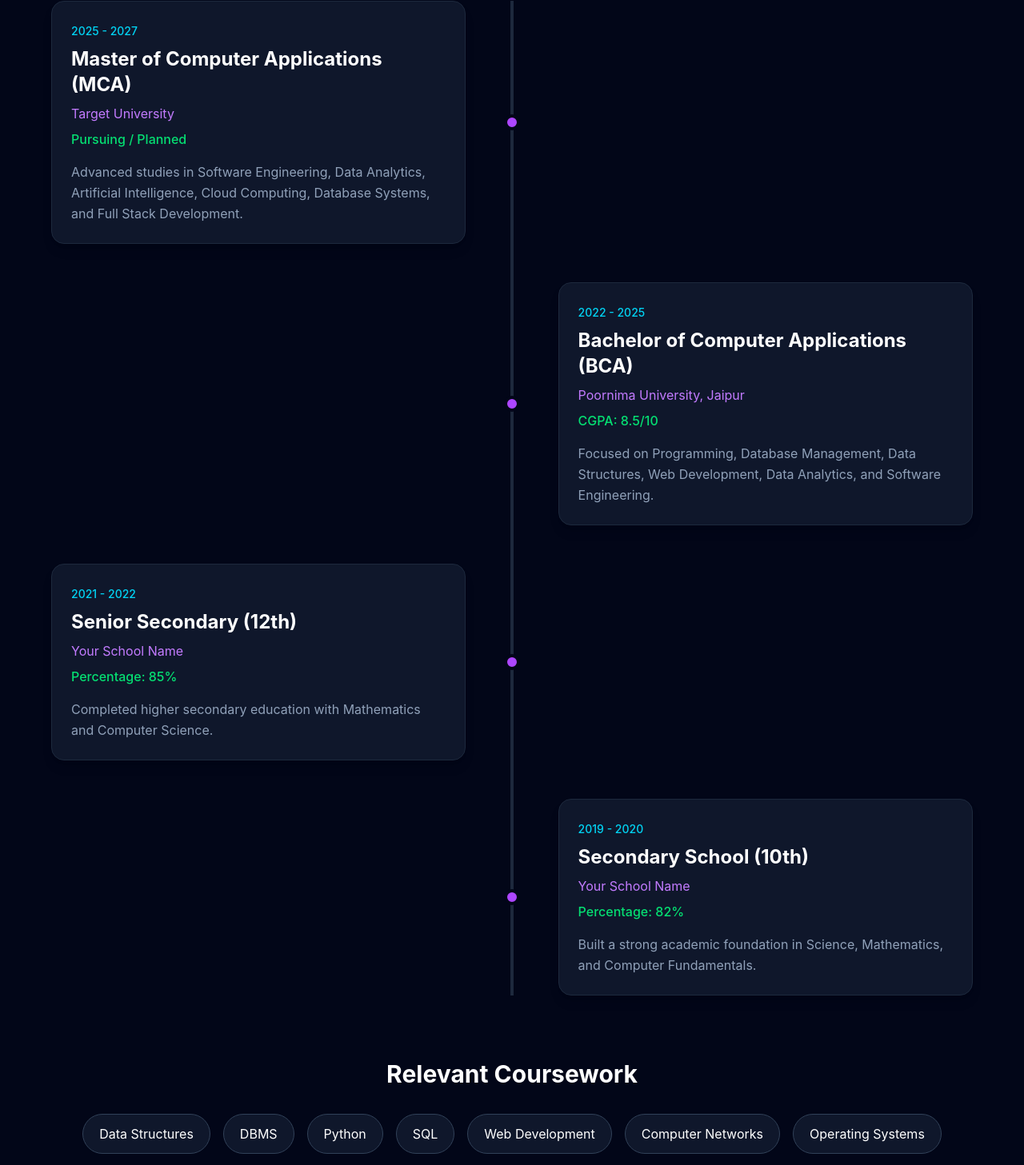
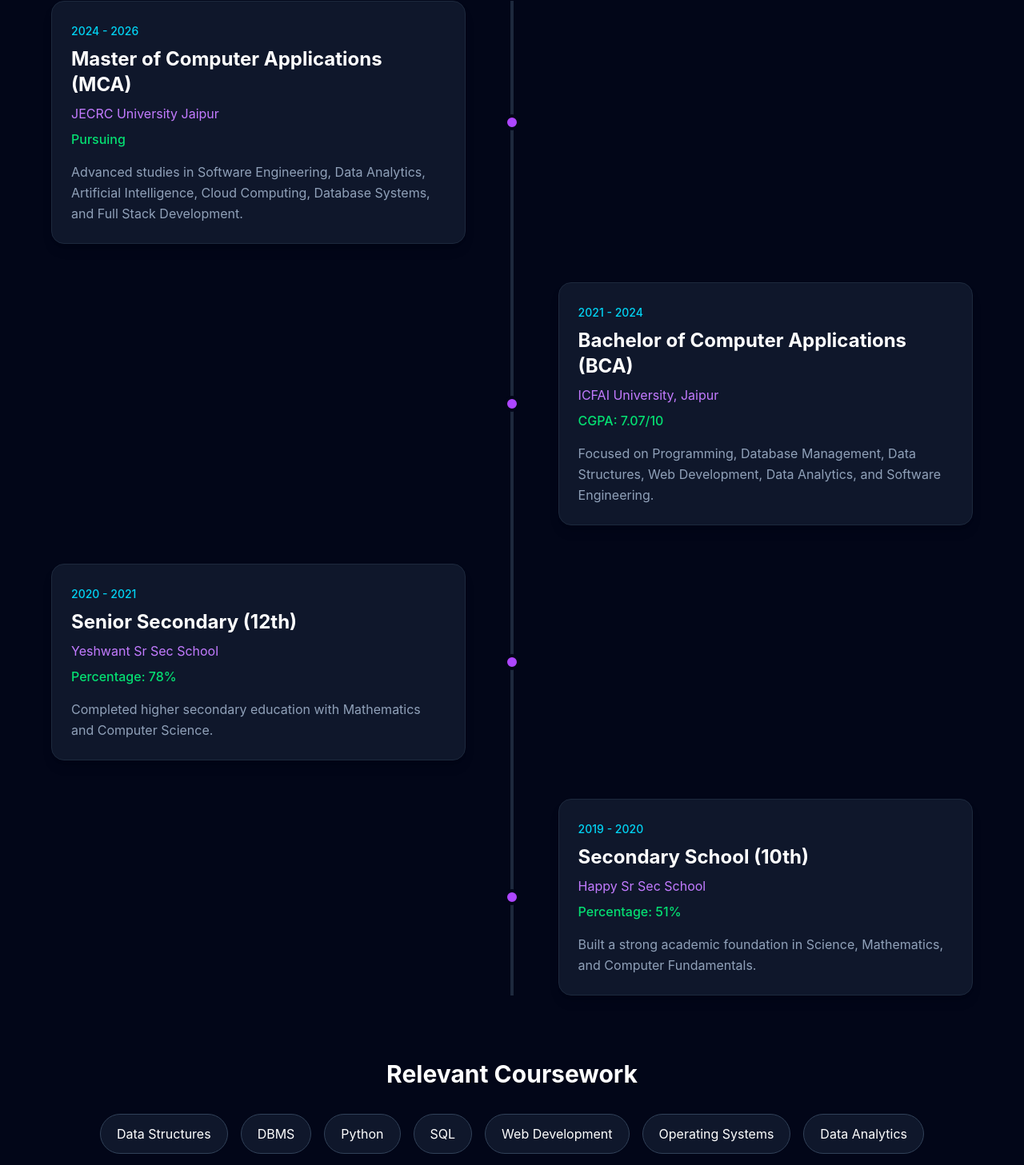
Before and after one commit to Pratham-V-Coder/Portfolio, a React app in the folder frontend/portfolio/: page /education in a window 1280 px wide. Shown: the part 295-1752 px from the top of the page at 80% size. Built offline with nearby package versions, Linux system fonts and the light colour scheme; the HTML template or start-up script is replaced by a standard one.

Commit message:
Updated portfolio

```diff
--- a/frontend/portfolio/src/pages/Education.jsx
+++ b/frontend/portfolio/src/pages/Education.jsx
@@ -3,33 +3,33 @@
 const educationData = [
   {
     degree: "Master of Computer Applications (MCA)",
-    institution: "Target University",
-    duration: "2025 - 2027",
-    score: "Pursuing / Planned",
+    institution: "JECRC University Jaipur",
+    duration: "2024 - 2026",
+    score: "Pursuing",
     description:
       "Advanced studies in Software Engineering, Data Analytics, Artificial Intelligence, Cloud Computing, Database Systems, and Full Stack Development.",
   },
   {
     degree: "Bachelor of Computer Applications (BCA)",
-    institution: "Poornima University, Jaipur",
-    duration: "2022 - 2025",
-    score: "CGPA: 8.5/10",
+    institution: "ICFAI University, Jaipur",
+    duration: "2021 - 2024",
+    score: "CGPA: 7.07/10",
     description:
       "Focused on Programming, Database Management, Data Structures, Web Development, Data Analytics, and Software Engineering.",
   },
   {
     degree: "Senior Secondary (12th)",
-    institution: "Your School Name",
-    duration: "2021 - 2022",
-    score: "Percentage: 85%",
+    institution: "Yeshwant Sr Sec School",
+    duration: "2020 - 2021",
+    score: "Percentage: 78%",
     description:
       "Completed higher secondary education with Mathematics and Computer Science.",
   },
   {
     degree: "Secondary School (10th)",
-    institution: "Your School Name",
+    institution: "Happy Sr Sec School",
     duration: "2019 - 2020",
-    score: "Percentage: 82%",
+    score: "Percentage: 51%",
     description:
       "Built a strong academic foundation in Science, Mathematics, and Computer Fundamentals.",
   },
@@ -103,7 +103,6 @@
               "Python",
               "SQL",
               "Web Development",
-              "Computer Networks",
               "Operating Systems",
               "Data Analytics",
               "Software Engineering",
```
